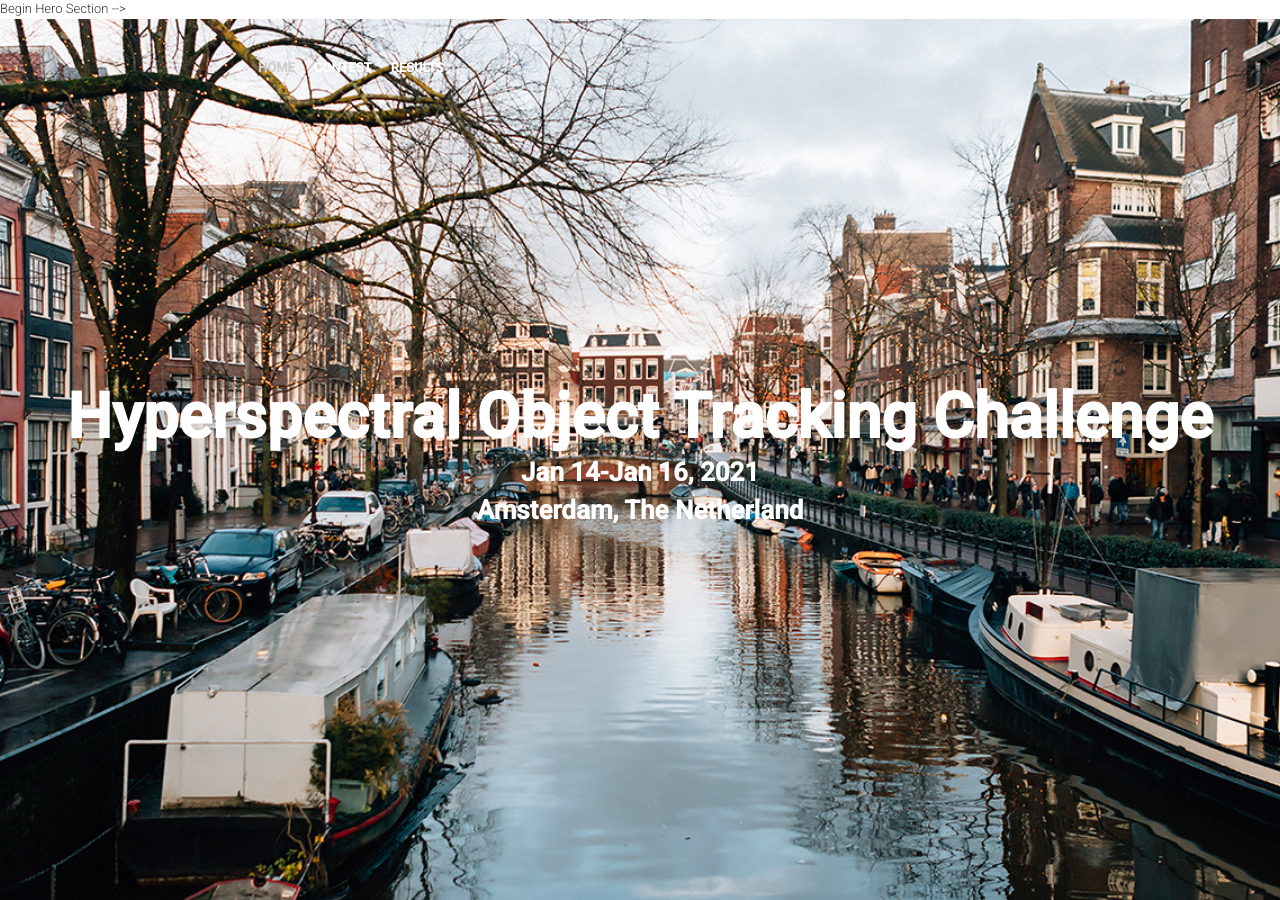
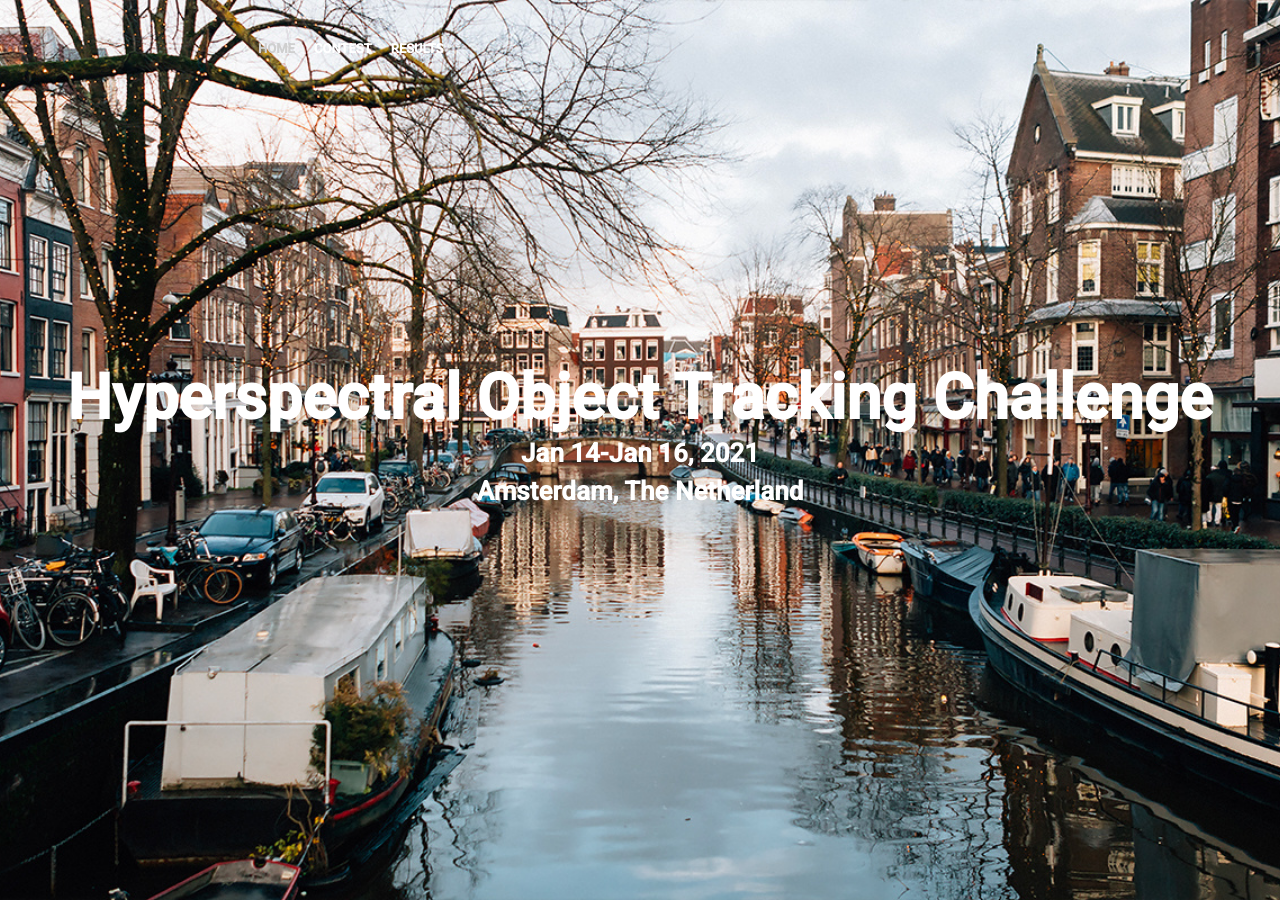
Before and after one commit to csprojectcode/csprojectcode.github.io, a Jekyll site: the page built from index.html, in a window 1280 px wide and 900 px high. Built offline with Jekyll 4.4.1, drawn with Linux system fonts in a browser that asks for light colours; nearby versions of some CDN libraries; comment, search, counter and statistics services are not loaded.

Commit message:
Update hero.html

```diff
--- a/_includes/hero.html
+++ b/_includes/hero.html
@@ -1,4 +1,4 @@
-Begin Hero Section -->
+<!--Begin Hero Section -->
 <section id="top-section-hero" class="top-section-hero top-section image-section" style="background-image: url('{{ site.baseurl }}/img/sections-background/{{ site.heroImage }}');">
     {% include navigation.html %}
     <div class="content-wrapper">
```
